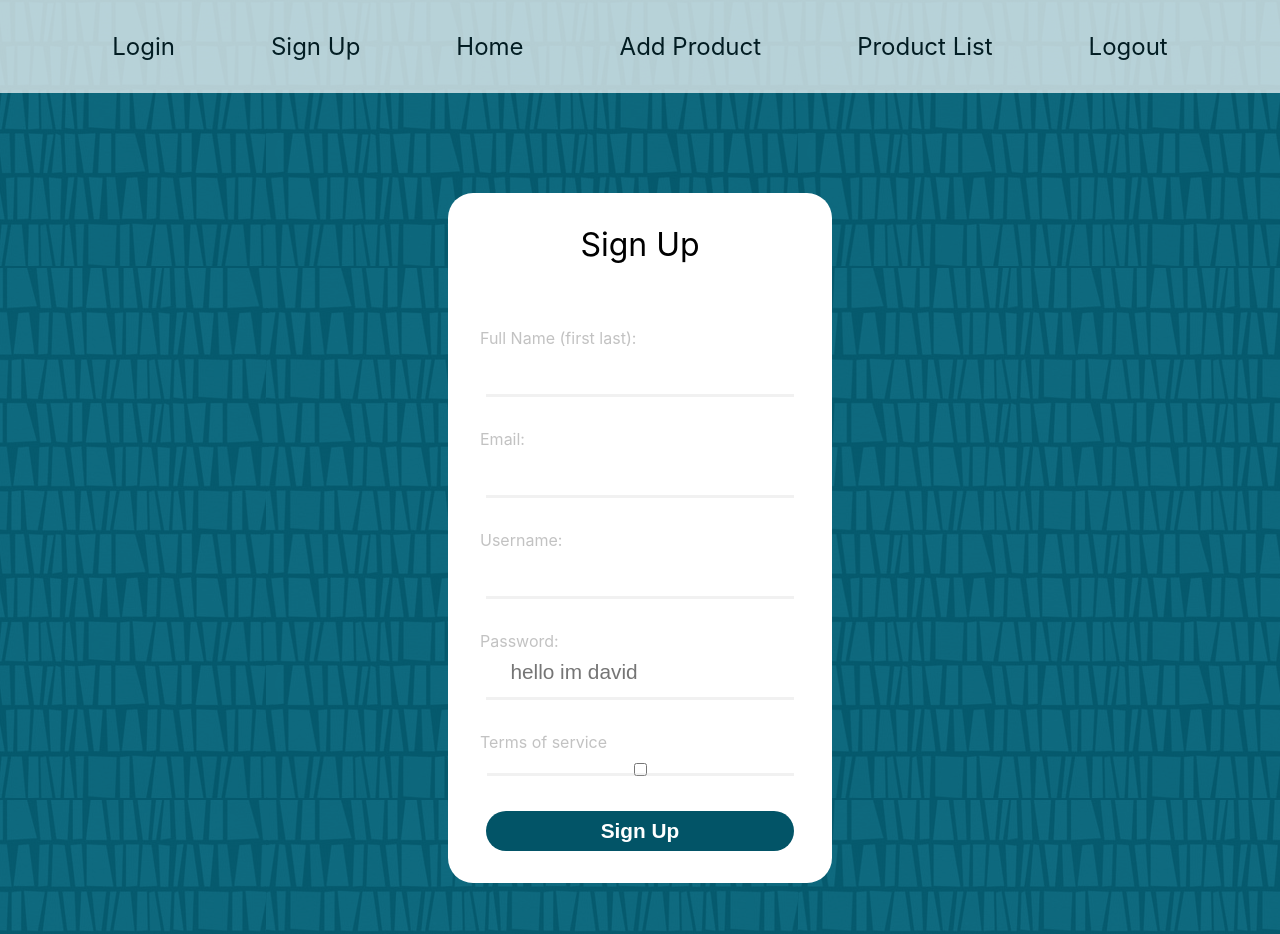
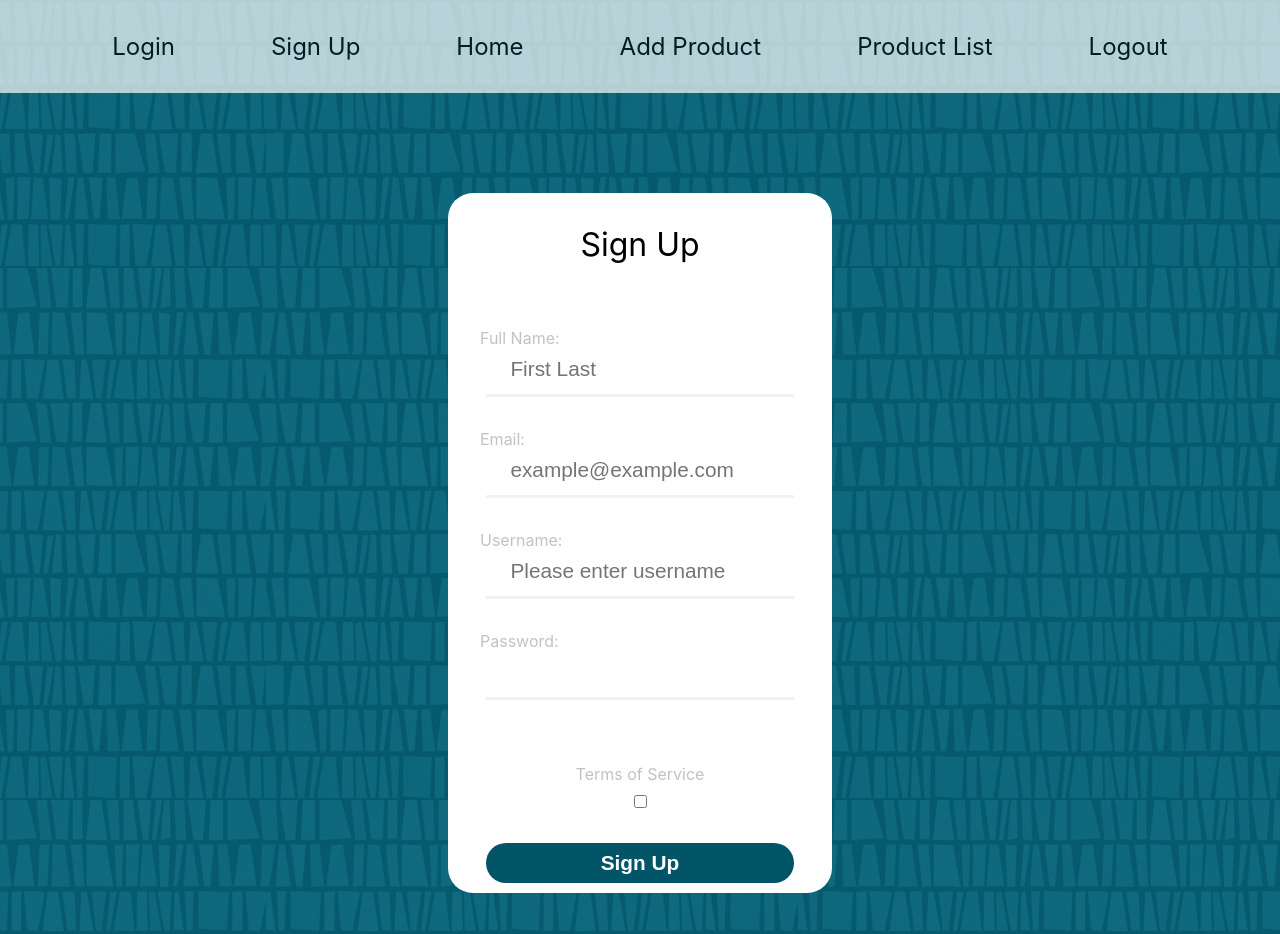
Before and after one commit to Build-Week-ft-african-marketplace-1/front-end, a React (Create React App) app in the folder african-marketplace/: page /signup in a window 1280 px wide. Shown: the top 934 px of the page. Built offline with nearby package versions, Linux system fonts and the light colour scheme.

Commit message:
will this work now

```diff
--- a/african-marketplace/src/components/SignUp.js
+++ b/african-marketplace/src/components/SignUp.js
@@ -6,8 +6,20 @@ import styled from "styled-components";
 
 import { StyledForm, StyledButton } from "./styles/OurStyles";
 
-const StyledFormSignup = styled.div`
-
+const StyledTerms = styled.div`
+   div {
+      justify-self: center;
+      border-bottom: none;
+   }
+   label {
+      padding-left: 0;
+   }
+   input{
+      box-shadow: none;
+      &:focus{
+         box-shadow: none;
+      }
+   }
 
 `
 
@@ -75,12 +87,13 @@ export default function SignUp(props){
 
       <section>
         <div>
-         <label> Full Name (first last): </label>
+         <label> Full Name: </label>
             <input
                type='text'
                name='name'
                value={formVals.name}
                onChange={onChange}
+               placeholder= 'First Last'
                />
         </div>
       <div >
@@ -90,6 +103,7 @@ export default function SignUp(props){
                name='email'
                value={formVals.email}
                onChange={onChange}
+               placeholder='example@example.com'
                />
       </div>
       <div>
@@ -99,6 +113,7 @@ export default function SignUp(props){
                name='username'
                value={formVals.username}
                onChange={onChange}
+               placeholder='Please enter username'
                />
       </div>
       <div >
@@ -108,17 +123,19 @@ export default function SignUp(props){
                name='password'
                value={formVals.password}
                onChange={onChange}
-               placeholder= 'hello im david'
+               placeholder= ''
                />
          </div>
          <div>
-            <label> Terms of service </label>
+            <StyledTerms>
+               <label> Terms of Service </label>
                <input
                   type='checkbox'
                   name='terms'
                   checked={formVals.terms}
                   onChange={onChange}
                   />
+            </StyledTerms>
          </div>
          <StyledButton>
             <button id='submitBtn' type='submit'> Sign Up </button>
```
Also changed, not shown: 1 other file (tests, documents, lock files or other folders). Lines whose indentation alone changed are shown as unchanged.
